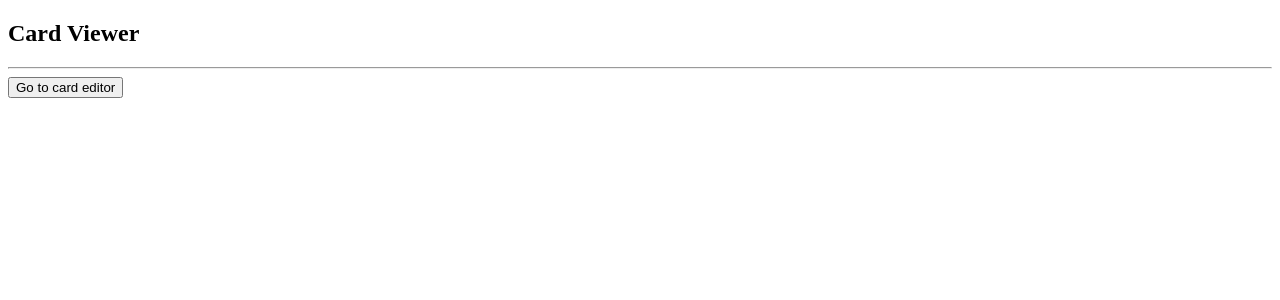
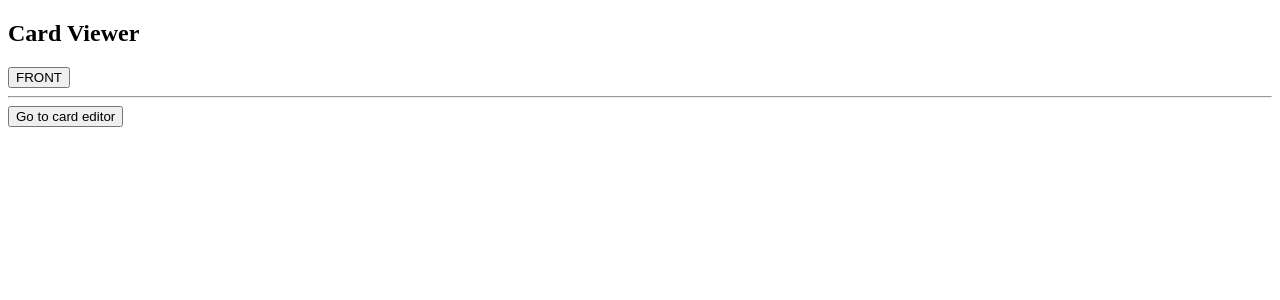
Before and after one commit to kchen25/bootcamp, a React (Create React App) app: page / in a window 1280 px wide. Both pictures are taken after a click on the button "Go to card viewer". Shown: the top 300 px of the page. Built offline with nearby package versions, Linux system fonts and the light colour scheme.

Commit message:
fimplement flip card in cardViewer

```diff
--- a/src/App.js
+++ b/src/App.js
@@ -33,6 +33,7 @@ class App extends React.Component {
   //negate the editor state
   switchMode = () => this.setState({ editor: !this.state.editor });
 
+
   render(){
     if (this.state.editor){
       return <CardEditor
@@ -42,7 +43,10 @@ class App extends React.Component {
       switchMode={this.switchMode}
     />;
     } else {
-      return <CardViewer switchMode={this.switchMode} />;
+      return <CardViewer
+      cards={this.state.cards}
+      switchMode={this.switchMode}
+    />;
     }
 
   }
--- a/src/CardViewer.js
+++ b/src/CardViewer.js
@@ -1,10 +1,33 @@
 import React from 'react';
 
 class CardViewer extends React.Component {
-    render() {
+    constructor(props){
+        super(props);
+        this.state = {
+            front: "FRONT",
+            back: 'BACK' ,
+            cardFront: true,
+        };
+    }
+
+    //change card state
+    flipCard = () => this.setState({ cardFront: !this.state.cardFront });
+
+    render(){
+        let displayText = '';
+        if (this.state.cardFront) {
+            displayText = this.state.front;
+        } else {
+            displayText = this.state.back;
+        }
         return (
             <div>
                 <h2>Card Viewer</h2>
+                <button
+                    // style = {{border: '3px solid Violet'}}
+                    onClick = {this.flipCard}>
+                    {displayText}
+                </button>
                 <hr/>
                 <button onClick={this.props.switchMode}>Go to card editor</button>
             </div>
```
